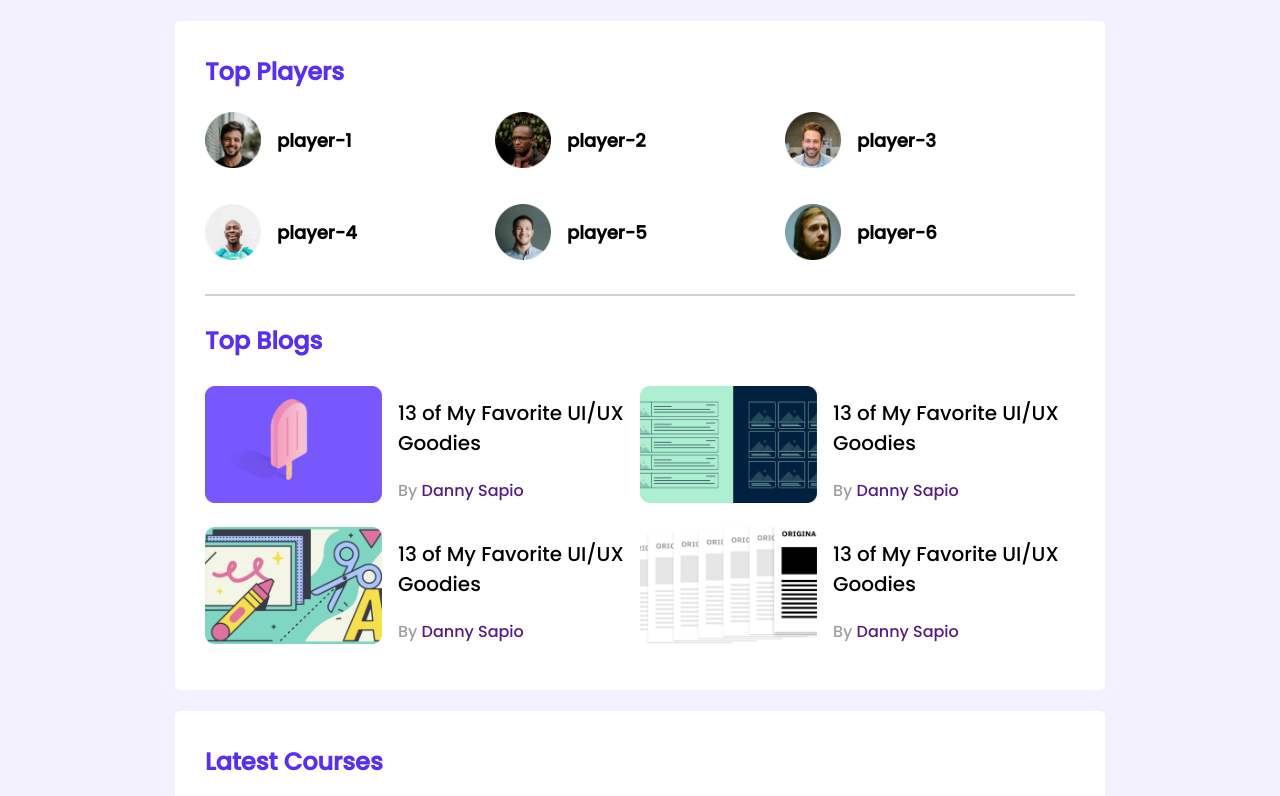
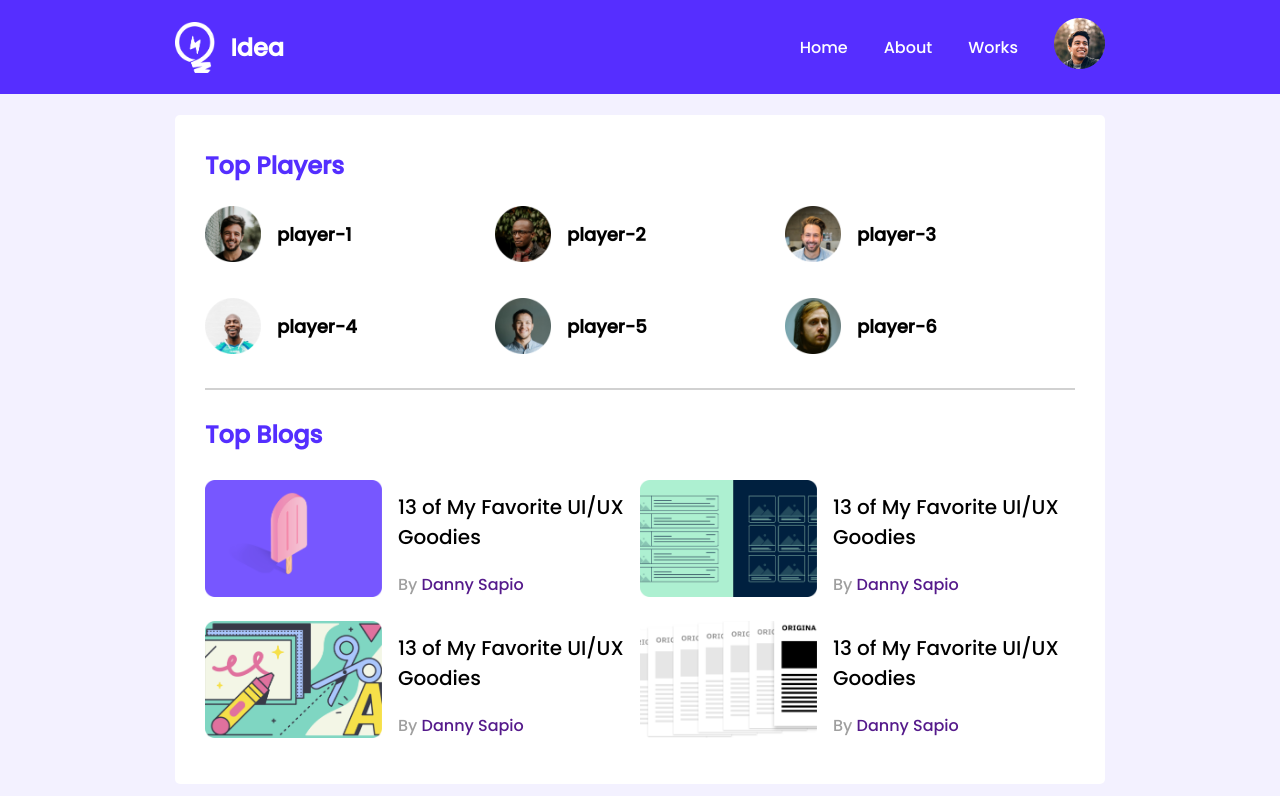
Before and after one commit to arifibnenam/leader-board-css3, a plain HTML site: page index.html in a window 1280 px wide. Shown: the top 796 px of the page. Drawn offline with Linux system fonts and the light colour scheme.

Commit message:
header added

```diff
--- a/index.html
+++ b/index.html
@@ -15,6 +15,19 @@
 <body>
     <!-- header start -->
     <header>
+        <div class="header-main">
+            <div class="logo">
+                <img src="images/icons/logo.png" alt="">
+                <h3>Idea</h3>
+            </div>
+            <nav>
+                <a href="">Home</a>
+                <a href="">About</a>
+                <a href="">Works</a>
+                <a href=""><img src="images/icons/profile.png" alt=""></a>
+
+            </nav>
+        </div>
     </header>
     <!-- header end -->
     <main>
--- a/style/style.css
+++ b/style/style.css
@@ -22,6 +22,43 @@ hr{
     border: 1px solid #D1D1D1;
     margin-bottom: 27px;
 
+}
+/* header style  */
+header{
+    display: flex;
+    justify-content: center;
+    height: 94px;
+    background-color: #562EFF;
+}
+.header-main{
+    width: 930px;
+    display: flex;
+    justify-content: space-between;
+}
+.logo{
+    display: flex;
+    align-items: center;
+}
+.logo img{
+    width: 40.42px;
+    height: 51px;
+}
+.logo h3{
+    margin-left: 15px;
+    font-size: 24px;
+    font-weight: 55px;
+    color: white;
+}
+nav{
+    display: flex;
+    align-items: center;
+
+}
+nav a{
+    text-decoration: none;
+    font-size: 16px;
+    color: white;
+    margin-left: 36px;
 }
 
 /* top player style  */
@@ -126,6 +163,13 @@ hr{
     .container{
         width: 100%;
     }
+    .header-main{
+        width: 100%;
+        justify-content: center;
+    }
+    nav a{
+        margin-left: 10px;
+    }
     .section-title{
         text-align: center;
     }
@@ -145,6 +189,10 @@ hr{
     .container{
         width: 100%;
     }
+    .header-main{
+        width: 100%;
+        justify-content: center;
+    }
     .players, .courses{
         grid-template-columns: repeat(2, 1fr);
         justify-items: center;
```
